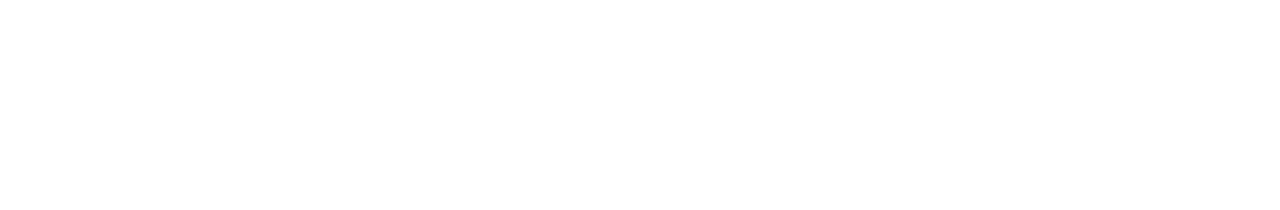
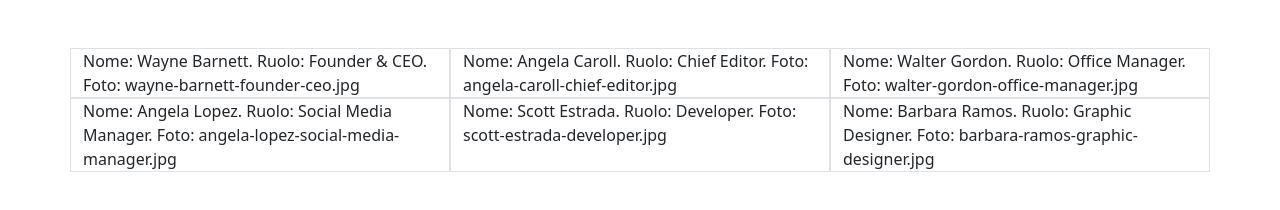
Before and after one commit to Corfaya/js-our-team, a plain HTML site: page index.html in a window 1280 px wide. Drawn offline with nearby package versions, Linux system fonts and the light colour scheme.

Commit message:
[UPD] Milestone 2

```diff
--- a/index.html
+++ b/index.html
@@ -8,6 +8,11 @@
     <title>Our Team</title>
 </head>
 <body>
+    <div class="container my-5">
+        <div id="team-members" class="row">
+            <!-- <div class="col-12 col-md-6 col-lg-4"></div> -->
+        </div>
+    </div>
     <script type="text/javascript" src="./js/script.js"></script>
 </body>
 </html>
--- a/js/script.js
+++ b/js/script.js
@@ -36,7 +36,22 @@ let team = [
 //     console.log(team[k])
 // }
 
+const CONTAINER = document.getElementById("team-members")
+
 for (let k = 0; k < team.length; k++) {
     // values printed on console
     console.log(`Nome: ${team[k].name}. Ruolo: ${team[k].role}. Foto: ${team[k].img}`)
+    //milestone 2
+    const COLUMN = divGenerator() // function calling
+    COLUMN.innerHTML = `Nome: ${team[k].name}. Ruolo: ${team[k].role}. Foto: ${team[k].img}` //milestone2 goal
+    COLUMN.classList.add("border") // border for debug
+    CONTAINER.append(COLUMN)
 }
+
+
+// function: div creation
+function divGenerator() {
+    const div = document.createElement('div') // div creation
+    div.classList.add("col-12", "col-md-6", "col-lg-4") // bootstrap classes added to divs
+    return div;
+}
```
Also changed, not shown: 1 other file.
